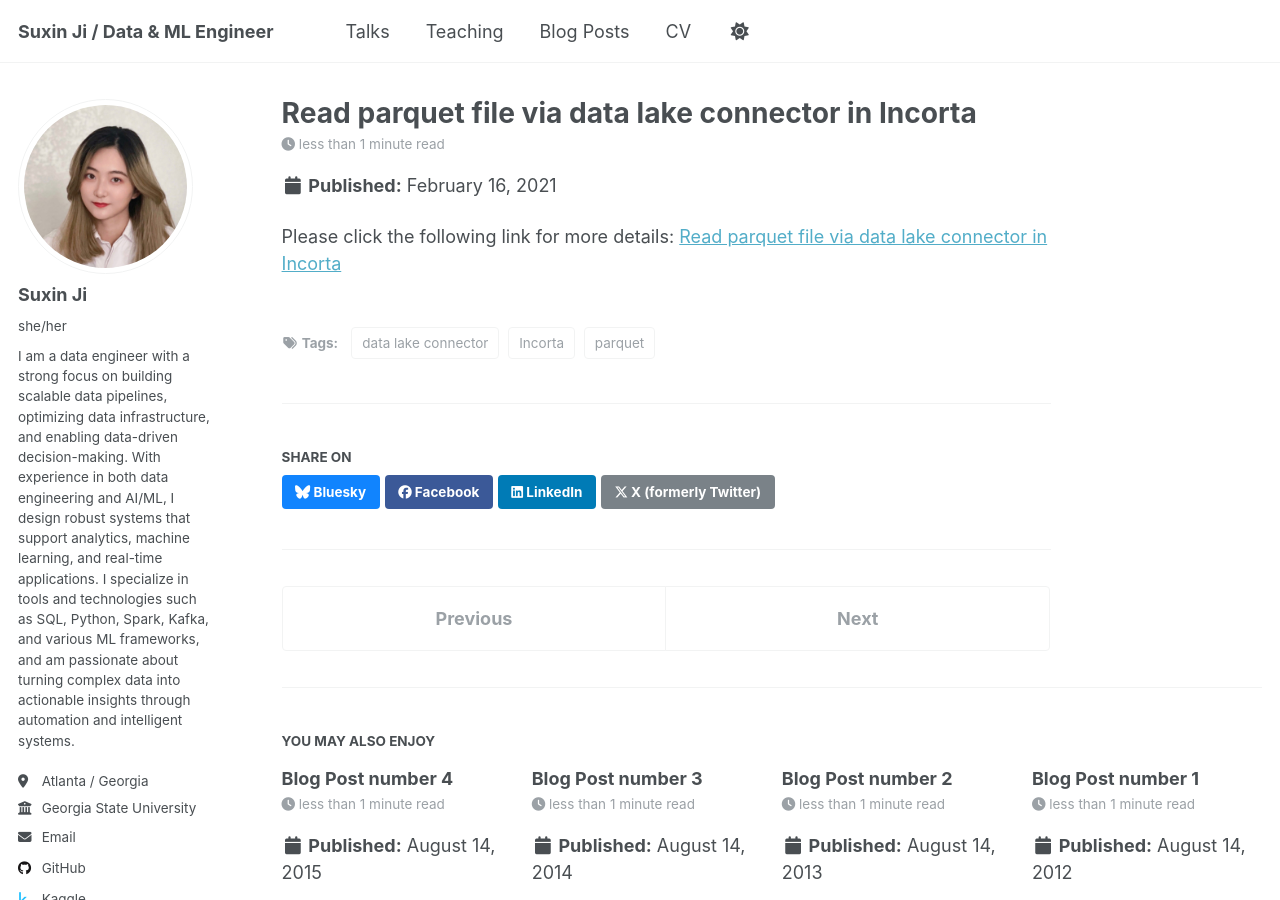
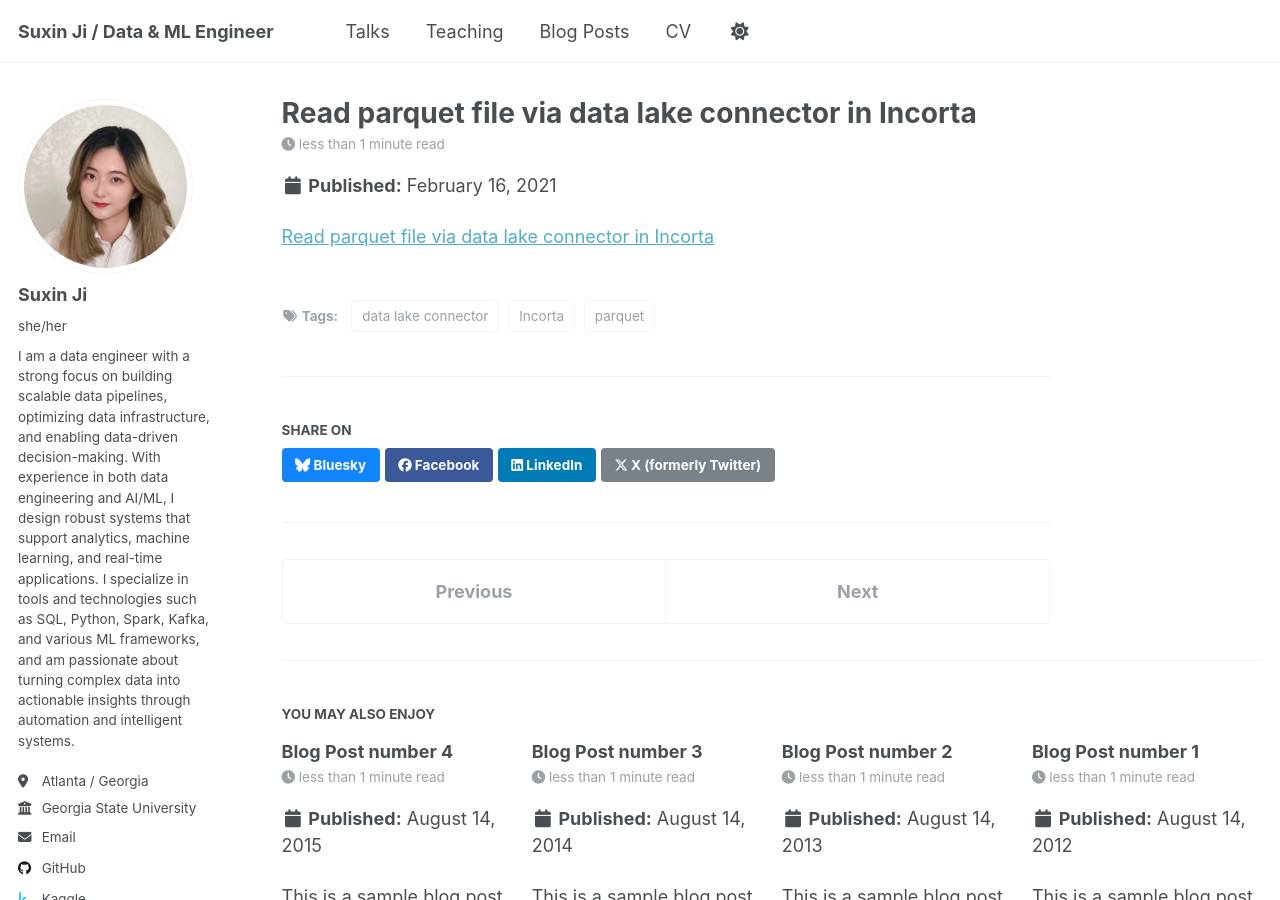
Before and after one commit to SuzieJi/suxinji.github.io, a Jekyll site: the page built from _posts/2021-02-16-blog-post.md, in a window 1280 px wide and 900 px high. Built offline with Jekyll 4.4.1, drawn with Linux system fonts in a browser that asks for light colours.

Commit message:
remove intro

```diff
--- a/_posts/2021-02-16-blog-post.md
+++ b/_posts/2021-02-16-blog-post.md
@@ -8,5 +8,4 @@ tags:
   - Incorta
 ---
 
-Please click the following link for more details:
 [Read parquet file via data lake connector in Incorta](https://suziepyspark.blogspot.com/2021/02/read-parquet-file-via-data-lake.html)
```
